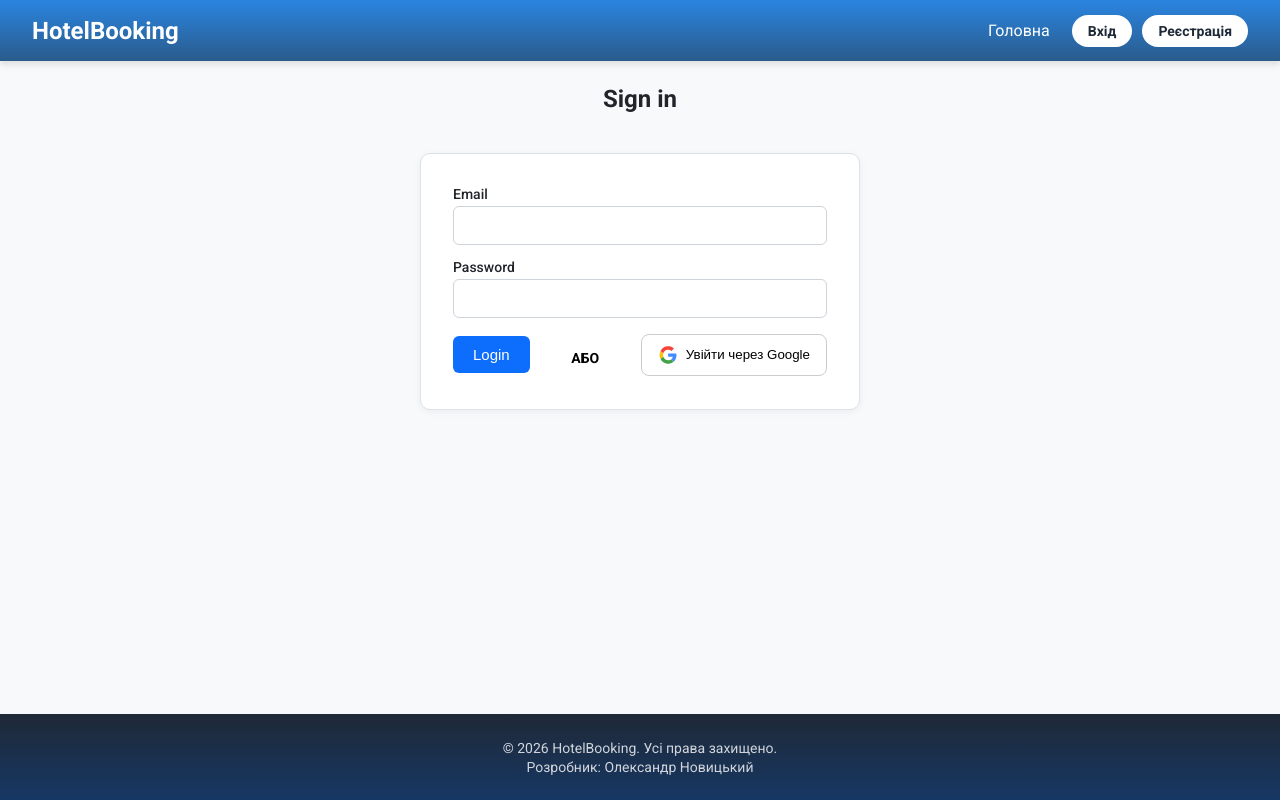
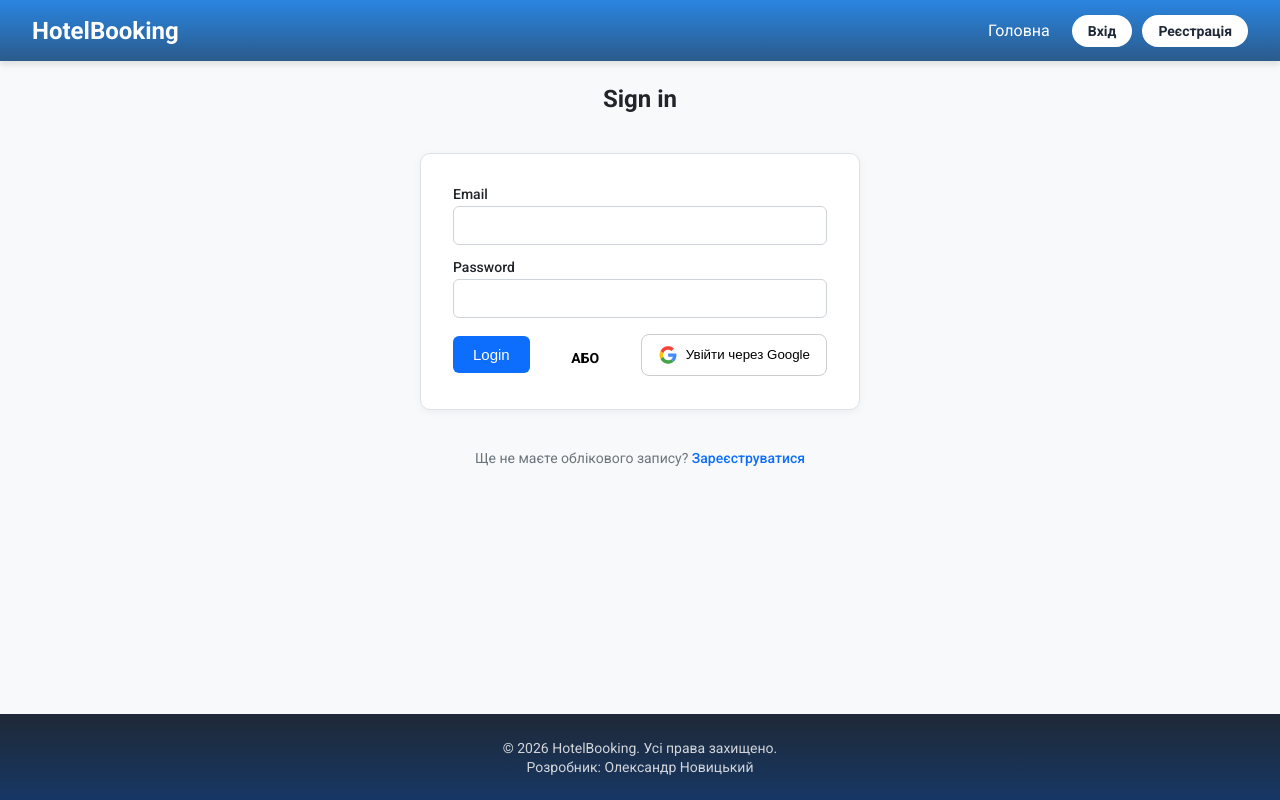
Before and after one commit to AlexNovickiy/booking-hotel-app, a Next.js app: page /login in a window 1280 px wide. Built offline with nearby package versions, Linux system fonts and the light colour scheme; no server answers.

Commit message:
feat: add authentication switch links to login and registration pages

```diff
--- a/app/(auth routes)/login/Login.module.css
+++ b/app/(auth routes)/login/Login.module.css
@@ -78,6 +78,23 @@
   text-align: center;
 }
 
+.switchAuth {
+  text-align: center;
+  font-size: 14px;
+  color: #6c757d;
+  margin-top: 4px;
+}
+
+.switchLink {
+  color: #0d6efd;
+  font-weight: 500;
+  text-decoration: none;
+}
+
+.switchLink:hover {
+  text-decoration: underline;
+}
+
 /* ── Tablet ── */
 @media (min-width: 768px) {
   .form {
--- a/app/(auth routes)/login/page.tsx
+++ b/app/(auth routes)/login/page.tsx
@@ -6,6 +6,7 @@ import { useRouter } from 'next/navigation';
 import { getMe, loginUser } from '@/lib/api/clientApi';
 import { useAuthStore } from '@/lib/store/authStore';
 import LoginGoogleBtn from '@/components/LoginGoogleBtn/LoginGoogleBtn';
+import Link from 'next/link';
 export default function SignInPage() {
   const router = useRouter();
   const [isError, setIsError] = useState('');
@@ -77,6 +78,12 @@ export default function SignInPage() {
 
         {isError && <p className={css.error}>{isError}</p>}
       </form>
+      <p className={css.switchAuth}>
+        Ще не маєте облікового запису?{' '}
+        <Link href="/register" className={css.switchLink}>
+          Зареєструватися
+        </Link>
+      </p>
     </div>
   );
 }
--- a/app/(auth routes)/register/Register.module.css
+++ b/app/(auth routes)/register/Register.module.css
@@ -81,6 +81,23 @@
   text-align: center;
 }
 
+.switchAuth {
+  text-align: center;
+  font-size: 14px;
+  color: #6c757d;
+  margin-top: 4px;
+}
+
+.switchLink {
+  color: #0d6efd;
+  font-weight: 500;
+  text-decoration: none;
+}
+
+.switchLink:hover {
+  text-decoration: underline;
+}
+
 /* ── Tablet ── */
 @media (min-width: 768px) {
   .form {
```
Also changed, not shown: app/(auth routes)/register/page.tsx (+7 -0 lines), app/icon.svg (added).
